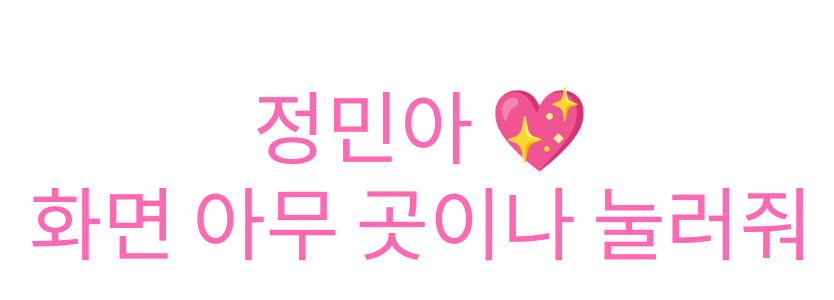
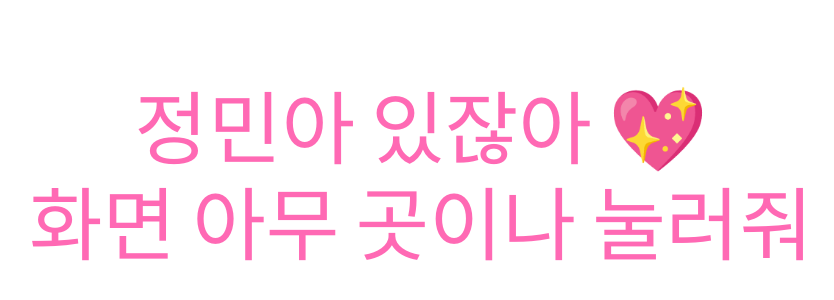
Before and after one commit to dlgudwls720/lovepage, a plain HTML site: page index.html in a window 1280 px wide. Shown: the part 216-516 px from the top of the page, without its empty margins (219-1053 px from the left). Drawn offline with Linux system fonts and the light colour scheme.

Commit message:
Update index.html

```diff
--- a/index.html
+++ b/index.html
@@ -2,7 +2,7 @@
 <html lang="ko">
 <head>
 <meta charset="UTF-8">
-<title>정민아에게</title>
+<title>정민이에게</title>
 <meta name="viewport" content="width=device-width, initial-scale=1.0">
 <style>
     body, html {
@@ -80,7 +80,7 @@
 <link href="https://fonts.googleapis.com/css2?family=Baloo+2&display=swap" rel="stylesheet">
 </head>
 <body>
-<div id="first">정민아 💖<br><span>화면 아무 곳이나 눌러줘</span></div>
+<div id="first">정민아 있잖아 💖<br><span>화면 아무 곳이나 눌러줘</span></div>
 <div id="message">내가 많이 사랑해 💖</div>
 
 <script>
```
